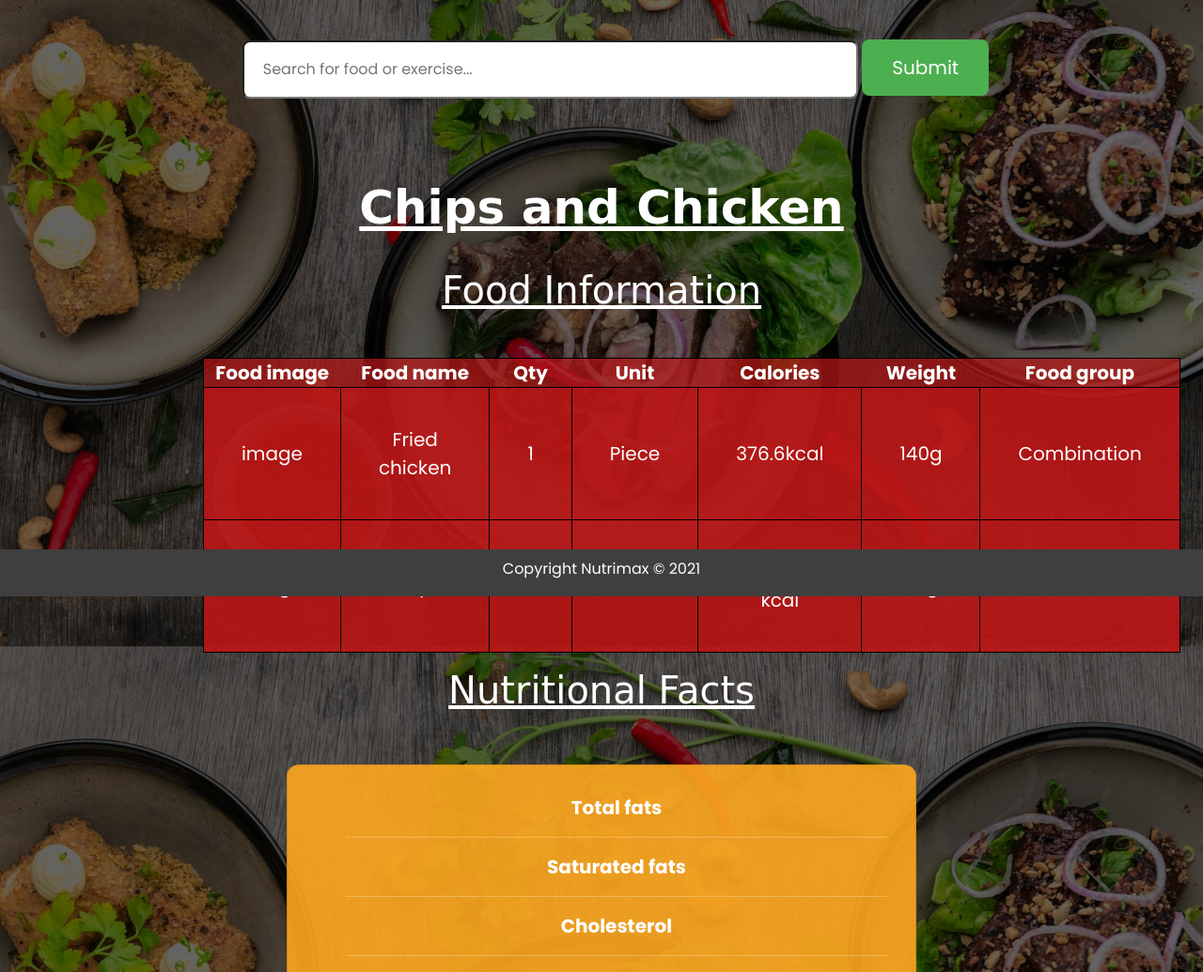
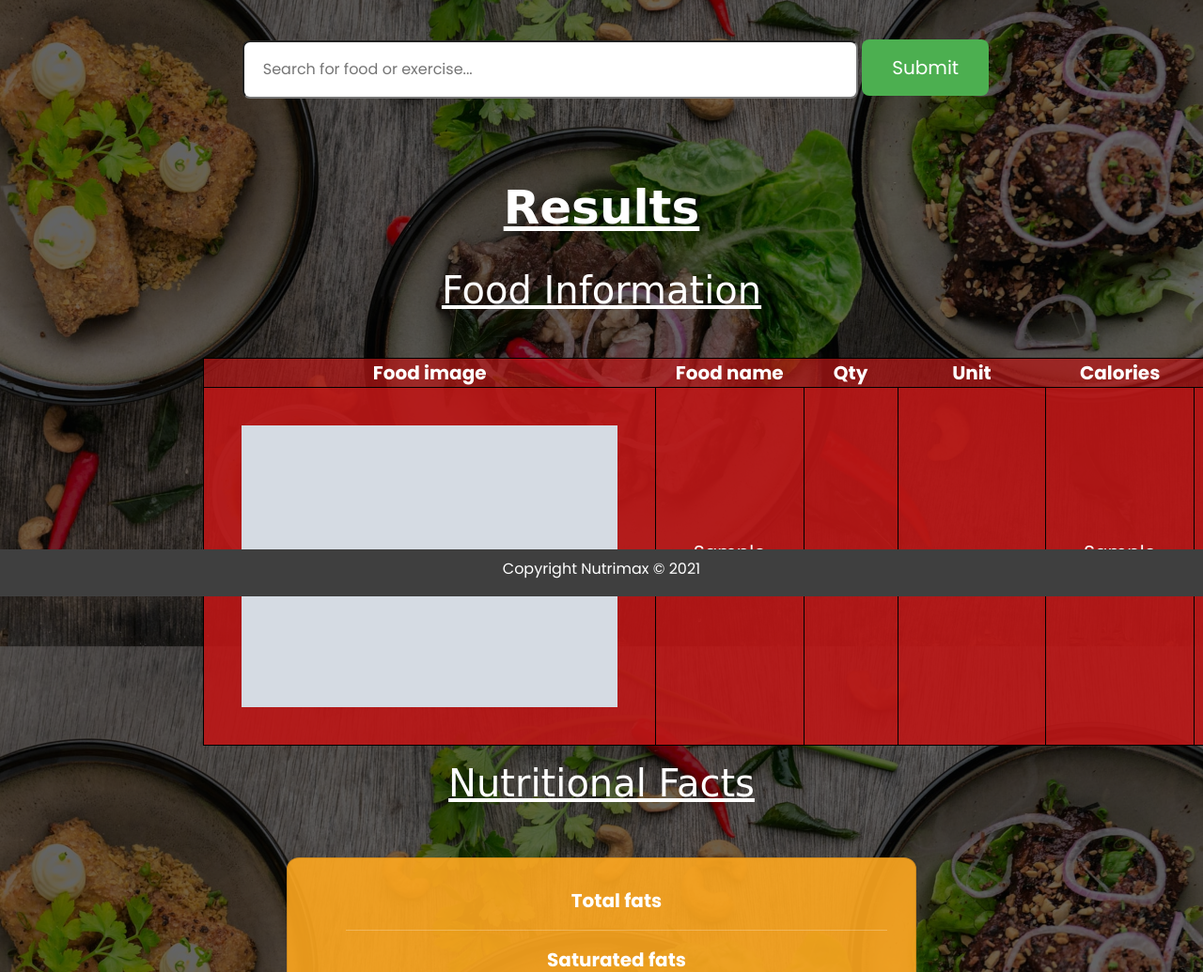
Before and after one commit to peterken674/nutrimax, a Flask app: template app/templates/food_info.html in a window 1280 px wide; the page is wider, and only the part inside the window is pictured. Shown: the part 165-1200 px from the top of that part at 94% size. Run offline with Flask 2, Linux system fonts and the light colour scheme; the template is opened without the code that fills it: most values are stand-ins (such as "Sample title", 1, 10 or a date in 2020); grey boxes marked "Sample" are stand-in pictures; some libraries are stand-ins or nearby versions; some web fonts are replaced.

Commit message:
Food table working well.

```diff
--- a/app/templates/food_info.html
+++ b/app/templates/food_info.html
@@ -6,7 +6,7 @@
         <input class="searchbar" type="text" placeholder="Search for food or exercise...">
         <button class="submit-food">Submit</button>
     </div>
-    <h1 class="food-name">Chips and Chicken</h1>
+    <h1 class="food-name">Results</h1>
     <h3 class="food-info">Food Information</h3>
     <div class="table">
         <table>
@@ -17,26 +17,19 @@
                 <th>Unit</th>
                 <th>Calories</th>
                 <th>Weight</th>
-                <th>Food group</th>
+                <!-- <th>Food group</th> -->
             </tr>
+            {% for food in foods %}
             <tr>
-                <td>image</td>
-                <td>Fried chicken</td>
-                <td>1</td>
-                <td>Piece</td>
-                <td>376.6kcal</td>
-                <td>140g</td>
-                <td>Combination</td>
+                <td><img src="{{food.photo['thumb']}}" alt=""></td>
+                <td>{{food.food_name}}</td>
+                <td>{{food.serving_qty}}</td>
+                <td>{{food.serving_unit}}</td>
+                <td>{{food.nf_calories}} kcal</td>
+                <td>{{food.serving_weight_grams}}g</td>
+                <!-- <td>{{food.meal_type}}</td> -->
             </tr>
-            <tr>
-                <td>image</td>
-                <td>Chips</td>
-                <td>1</td>
-                <td>oz</td>
-                <td>148.96 kcal</td>
-                <td>28g</td>
-                <td>Combination</td>
-            </tr>
+            {% endfor %}
         </table>
     </div>
     <div>
--- a/app/templates/navbar.html
+++ b/app/templates/navbar.html
@@ -6,7 +6,7 @@
         <div class="nav-items">
             <ul>
                 <li><a href="{{url_for('main.index')}}">Home</a></li>
-                <li><a href="#">Search</a></li>
+                <li><a href="{{url_for('main.info')}}">Search</a></li>
                 <li><a href="{{url_for('main.about')}}">About</a></li>
                 {% if current_user.is_authenticated %}
                 <li><a href="{{url_for('auth.logout')}}">Logout ({{ current_user.username }})</a></li>
```
Also changed, not shown: app/main/views.py (+9 -4 lines).
